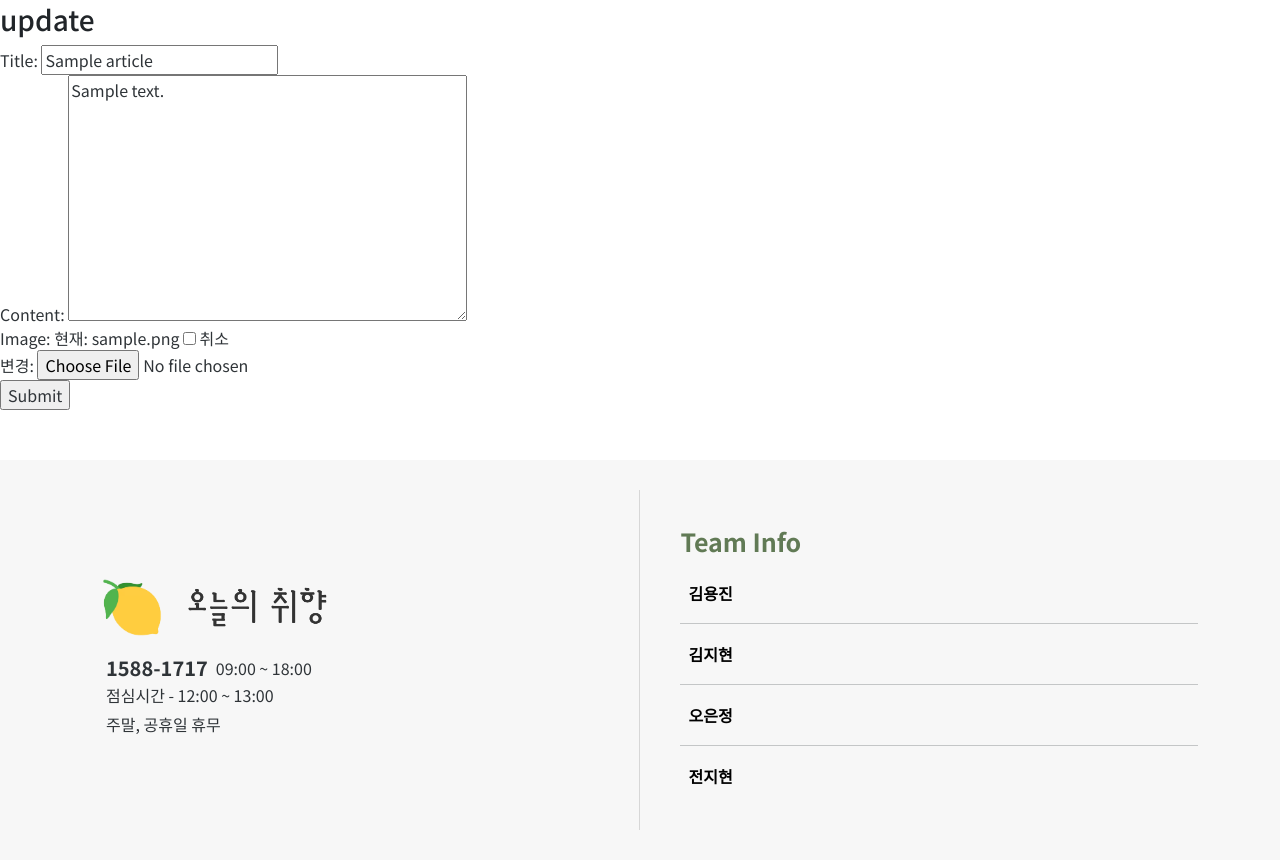
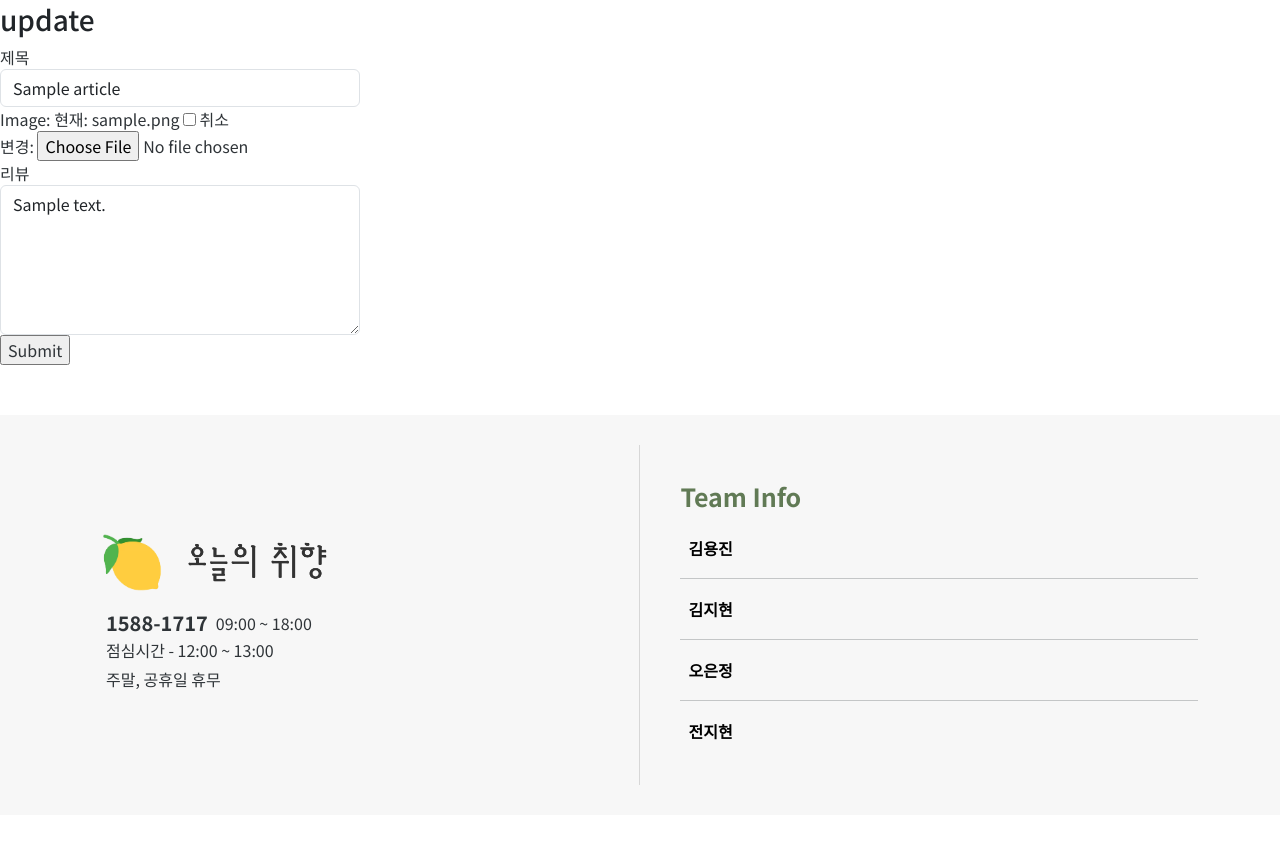
Before and after one commit to rabBit64/Todays-taste, a Django app: page /articles/1/update/ in a window 1280 px wide. Shown: the part 77-937 px from the top of the page. After the commit the page ends 862 px from the top, so only its background shows below. Run offline with Django 3.2, Linux system fonts and the light colour scheme; a user stored in the database is signed in; tables that the repository leaves empty hold one stand-in row (values such as "Sample post"); some libraries are stand-ins or nearby versions.

Commit message:
Fixed/create

```diff
--- a/articles/forms.py
+++ b/articles/forms.py
@@ -4,9 +4,20 @@ from django.contrib import admin
 
 
 class ArticleForm(forms.ModelForm):
+    title = forms.CharField(label='제목', label_suffix='', widget=forms.TextInput(
+        attrs={'class': 'form-control', 'style': 'width: 360px;','placeholder': '제목',}))
+    content = forms.CharField(label='리뷰', label_suffix='', widget=forms.Textarea(
+        attrs={'class': 'form-control','style': 'width: 360px; height: 150px;', 'placeholder': '리뷰 작성',}))
+    # image = forms.ImageField(
+    #     widget = forms.FileInput(
+    #         attrs = {"id" : "image_field" ,
+    #                 'style' : "height: 100px; width : 360px;",
+    #                 }
+    #         )
+    # )
     class Meta:
         model = Article
-        fields = ('title','content','image',)
+        fields = ('title','image','content',)
 
     # title = forms.CharField(
     #     label='제목',
--- a/articles/views.py
+++ b/articles/views.py
@@ -70,34 +70,33 @@ def product(request):
 @login_required
 def create(request):
     if request.method == 'POST':
-        user = request.user
-        title = request.POST.get('title')
-        content = request.POST.get('content')
-        image = request.POST.get('image')
-        article_model = Article(user=user,title=title,content=content,image=image)
-        article_model.save()
+        # user = request.user
+        # title = request.POST.get('title')
+        # content = request.POST.get('content')
+        # image = request.POST.get('image')
+        # article_model = Article(user=user,title=title,content=content,image=image)
+        # article_model.save()
 
         form = ArticleForm(request.POST,request.FILES)
-        print(request.FILES)
         if form.is_valid():
             article = form.save(commit=False)
             article.user = request.user
             article.save()
             return redirect('articles:detail', article.pk)
     else:
-        user = request.user
-        title = request.POST.get('title')
-        content = request.POST.get('content')
-        image = request.POST.get('image')
-        article_model = Article(user=user,title=title,content=content,image=image)
-        article_model.save()
+    #     user = request.user
+    #     title = request.POST.get('title')
+    #     content = request.POST.get('content')
+    #     image = request.POST.get('image')
+    #     article_model = Article(user=user,title=title,content=content,image=image)
+    #     article_model.save()
 
 
 
         form = ArticleForm()
     context = {
         'form' : form,
-        'article_model' : article_model
+        # 'article_model' : article_model
     }
     return render(request, 'articles/create.html',context)
 
```
Also changed, not shown: articles/templates/articles/create.html (+17 -7 lines).
